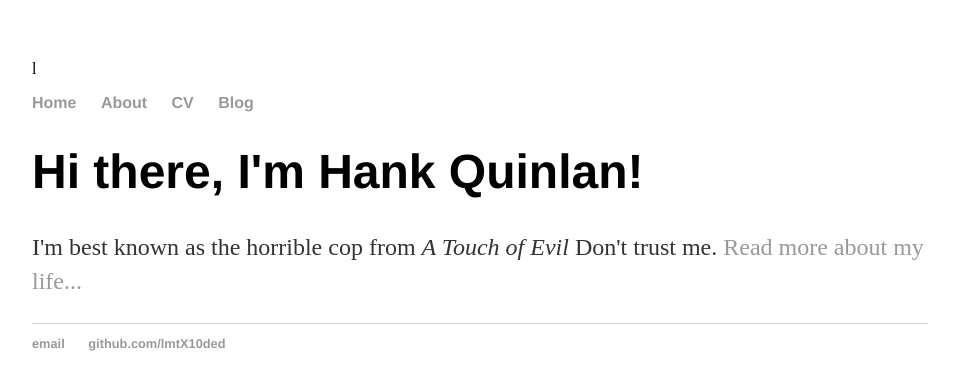
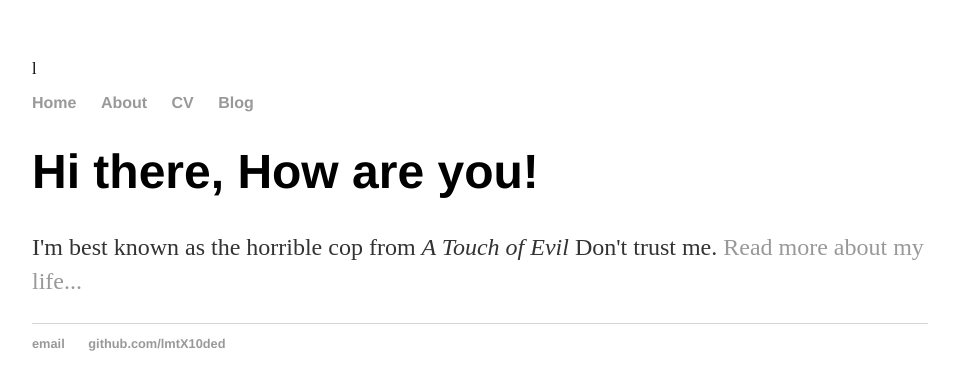
Before and after one commit to lmtX10ded/Jekyll-demo, a Jekyll site: the page built from index.html, in a window 1280 px wide. Shown: the top 390 px of the page, without its empty margins (160-1113 px from the left). Built offline with Jekyll 4.4.1, drawn with Linux system fonts in a browser that asks for light colours.

Commit message:
Update index.html

```diff
--- a/index.html
+++ b/index.html
@@ -3,6 +3,6 @@ layout: default
 title: Krish, Web developer
 ---
 <div class="blurb">
-	<h1>Hi there, I'm Hank Quinlan!</h1>
+	<h1>Hi there, How are you!</h1>
 	<p>I'm best known as the horrible cop from <em>A Touch of Evil</em> Don't trust me. <a href="/about">Read more about my life...</a></p>
 </div><!-- /.blurb -->
```
